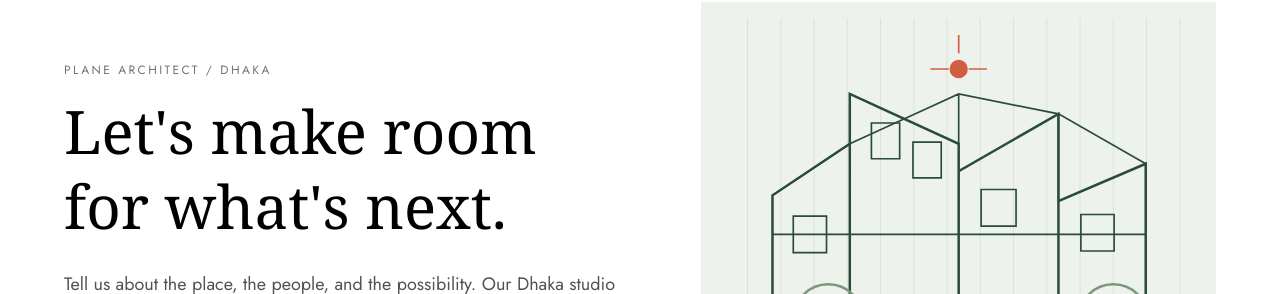
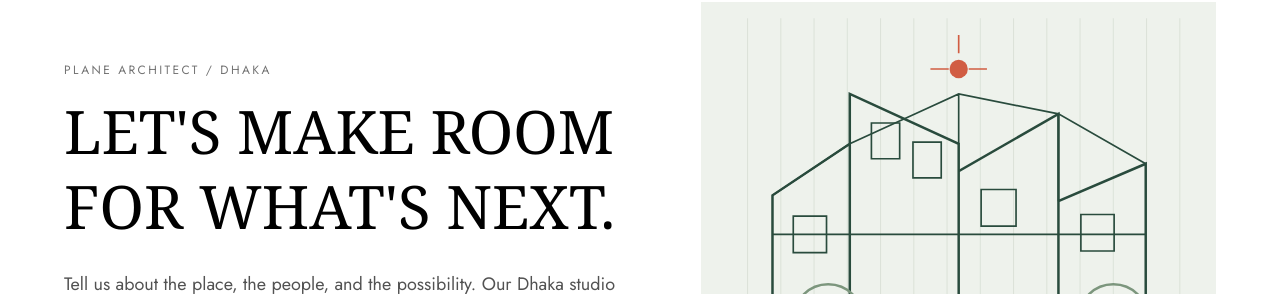
Before and after one commit to nurhasan4421/Plane-Architecture, a Next.js app: page /contact in a window 1280 px wide. Shown: the part 148-442 px from the top of the page. Built offline with nearby package versions, Linux system fonts and the light colour scheme; no server answers; the database is empty; a web font is replaced by a local one.

Commit message:
style: uppercase contact heading text in site content and contact page

```diff
--- a/src/app/contact/page.tsx
+++ b/src/app/contact/page.tsx
@@ -64,7 +64,7 @@ export default function ContactPage() {
           <div>
             <p className="mb-4 text-xs uppercase tracking-[0.2em] text-neutral-500">Plane Architect / Dhaka</p>
             <h1 className="max-w-3xl font-display text-4xl font-normal leading-tight sm:text-5xl lg:text-6xl">
-              Let&apos;s make room for what&apos;s next.
+              LET&apos;S MAKE ROOM FOR WHAT&apos;S NEXT.
             </h1>
             <p className="mt-6 max-w-xl text-base leading-7 text-neutral-600 sm:text-lg sm:leading-8">
               Tell us about the place, the people, and the possibility. Our Dhaka studio will be in touch.
--- a/src/lib/site-content.ts
+++ b/src/lib/site-content.ts
@@ -139,7 +139,7 @@ const fallbackSettings: SiteSettings = {
     ],
   },
   contact: {
-    heading: "Let's make Room for what's next.",
+    heading: "LET'S MAKE ROOM FOR WHAT'S NEXT.",
     intro: "Tell us about the place, the people, and the possibility. Our Dhaka studio will be in touch.",
     inquiryTypes: ["New Project", "Masterplanning", "Press & Media", "Careers", "General"],
     budgetOptions: ["Under BDT 10 lakh", "BDT 10-50 lakh", "BDT 50 lakh-2 crore", "Above BDT 2 crore", "Not sure yet"],
```
